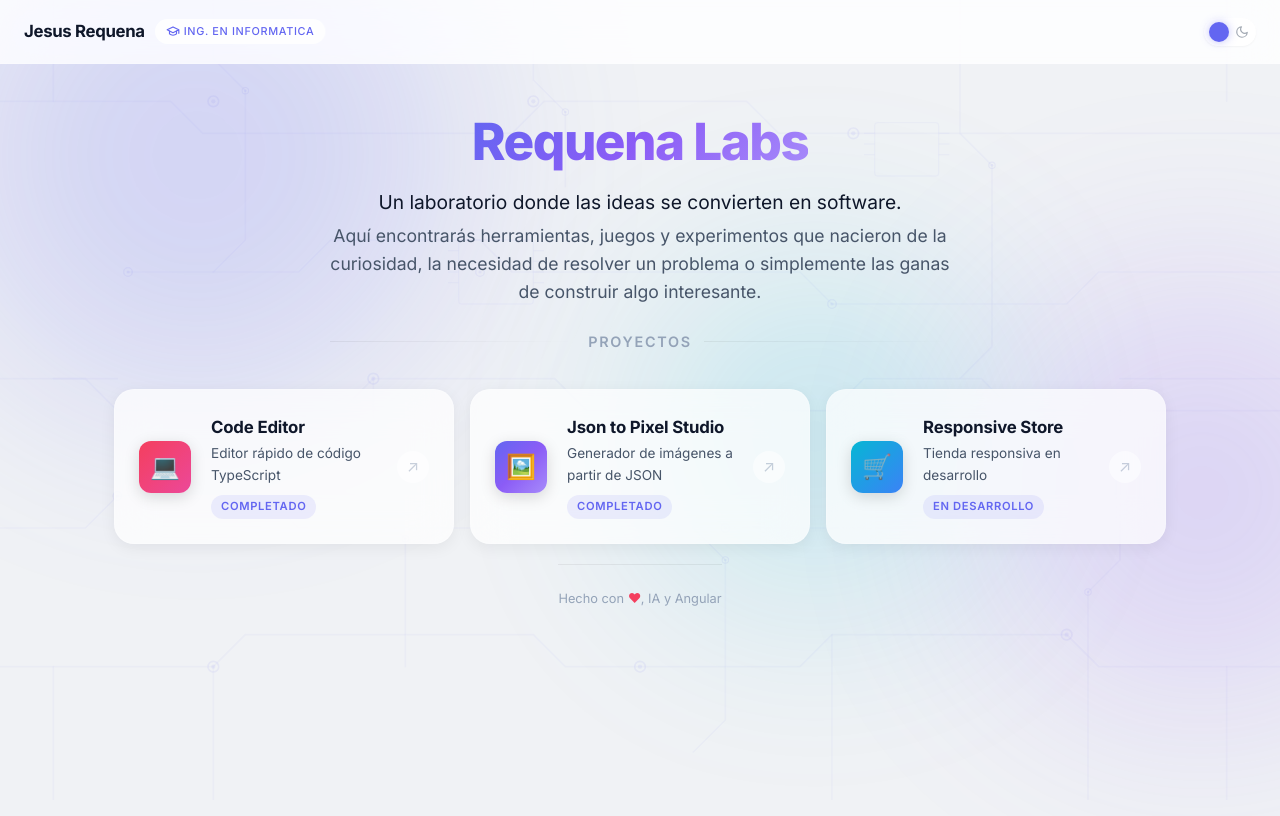
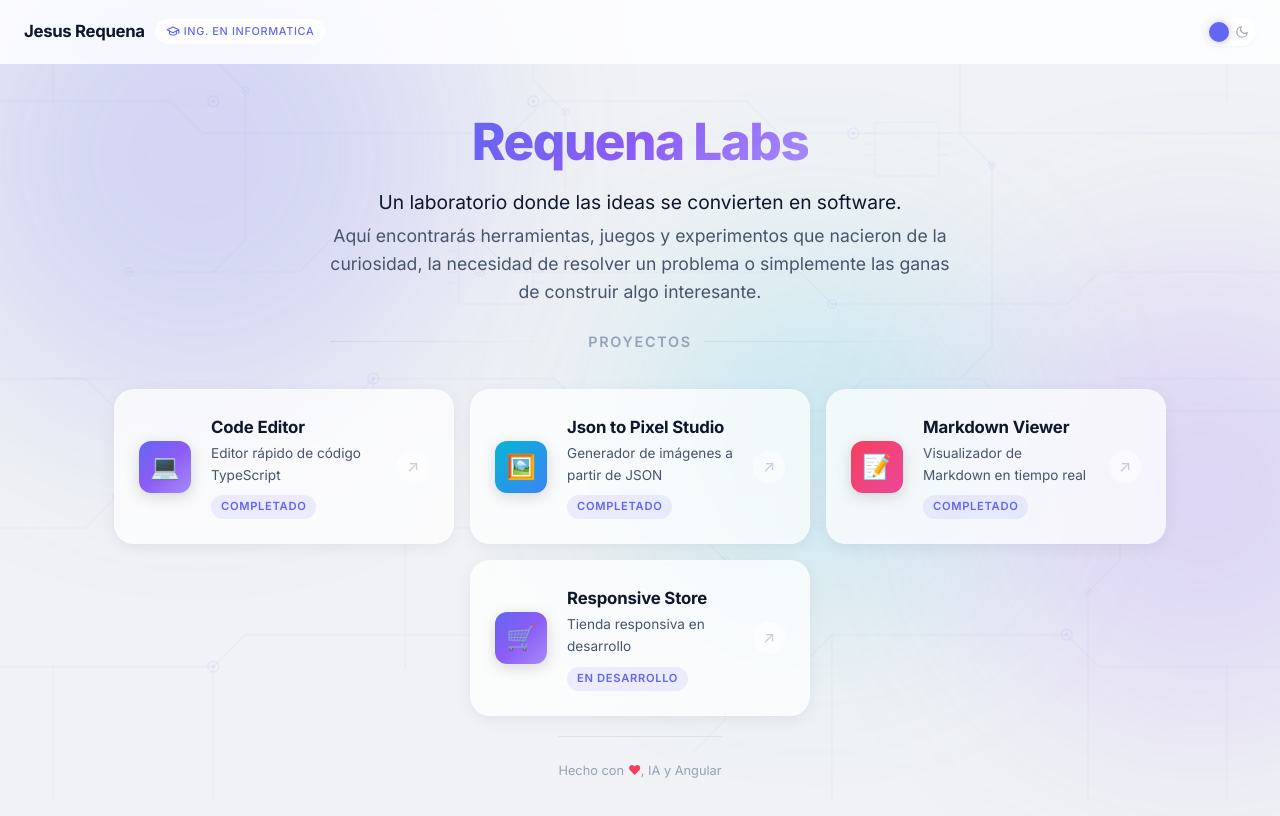
Before and after one commit to Elrequena/elrequena.github.io, an Angular app: page / in a window 1280 px wide. Shown: the top 816 px of the page. Built offline with nearby package versions, Linux system fonts and the light colour scheme.

Commit message:
add markdown-viewer card

```diff
--- a/src/app/app.component.ts
+++ b/src/app/app.component.ts
@@ -33,7 +33,7 @@ export class AppComponent {
       description: 'Editor rápido de código TypeScript',
       url: 'https://elrequena.github.io/code-editor',
       icon: 'code',
-      gradient: 'var(--gradient-3)',
+      gradient: 'var(--gradient-1)',
       status: 'Completado'
     },
     {
@@ -41,7 +41,15 @@ export class AppComponent {
       description: 'Generador de imágenes a partir de JSON',
       url: 'https://elrequena.github.io/json-to-pixel-studio',
       icon: 'canvas',
-      gradient: 'var(--gradient-1)',
+      gradient: 'var(--gradient-2)',
+      status: 'Completado'
+    },
+    {
+      name: 'Markdown Viewer',
+      description: 'Visualizador de Markdown en tiempo real',
+      url: 'https://elrequena.github.io/markdown-viewer',
+      icon: 'document',
+      gradient: 'var(--gradient-3)',
       status: 'Completado'
     },
     {
@@ -49,7 +57,7 @@ export class AppComponent {
       description: 'Tienda responsiva en desarrollo',
       url: 'https://elrequena.github.io/responisve-store',
       icon: 'store',
-      gradient: 'var(--gradient-2)',
+      gradient: 'var(--gradient-1)',
       status: 'En desarrollo'
     },
   ]);
--- a/src/app/components/project-card/project-card.component.html
+++ b/src/app/components/project-card/project-card.component.html
@@ -3,7 +3,8 @@
     @switch (project().icon) {
       @case ('store') { &#128722; }
       @case ('code')  { &#128187; }
-      @case ('canvas') { 🖼️ }
+      @case ('canvas') { &#128444;&#65039; }
+      @case ('document') { &#128221; }
     }
   </div>
   <div class="project-card__info">
```
Also changed, not shown: 1 other file (tests, documents, lock files or other folders).
